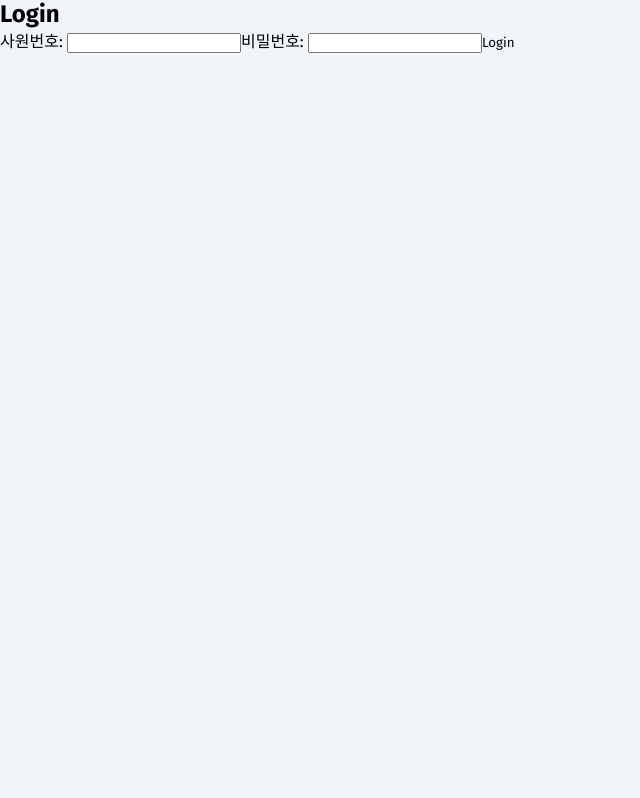
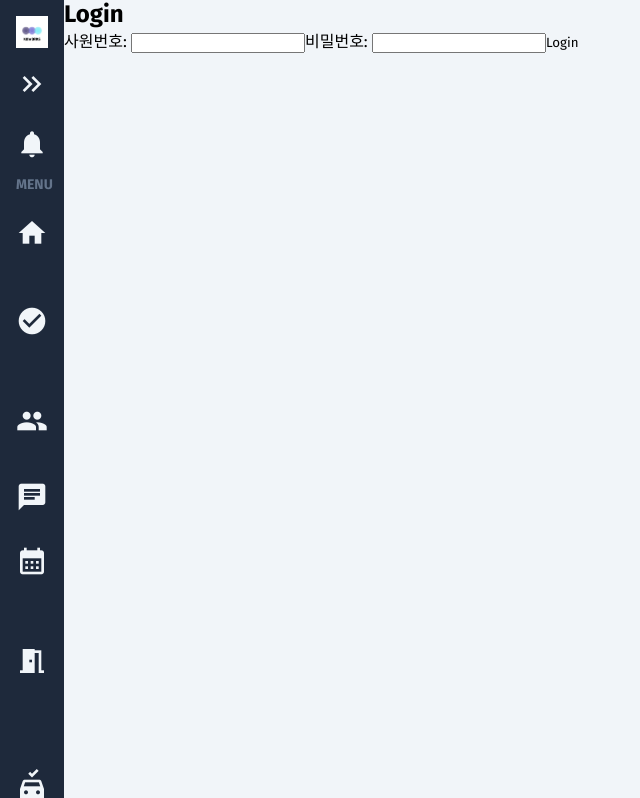
Before and after one commit to KOSA200OK/KOSA_KOWORKS_Front, a Vue app: page / in a window 1280 px wide. Shown: the top 798 px of the page, without its empty margins (0-640 px from the left). Built offline with nearby package versions, Linux system fonts and the light colour scheme.

Commit message:
Feat: sidebar수정

```diff
--- a/src/App.vue
+++ b/src/App.vue
@@ -1,11 +1,12 @@
 <template>
   <div class="app">
+    <Sidebar />
     <Login />
-    <router-view />
   </div>
 </template>
 <script setup>
 import Login from "./pages/Login.vue";
+import Sidebar from "./components/Sidebar.vue";
 </script>
 <style lang="scss">
 :root {
```
